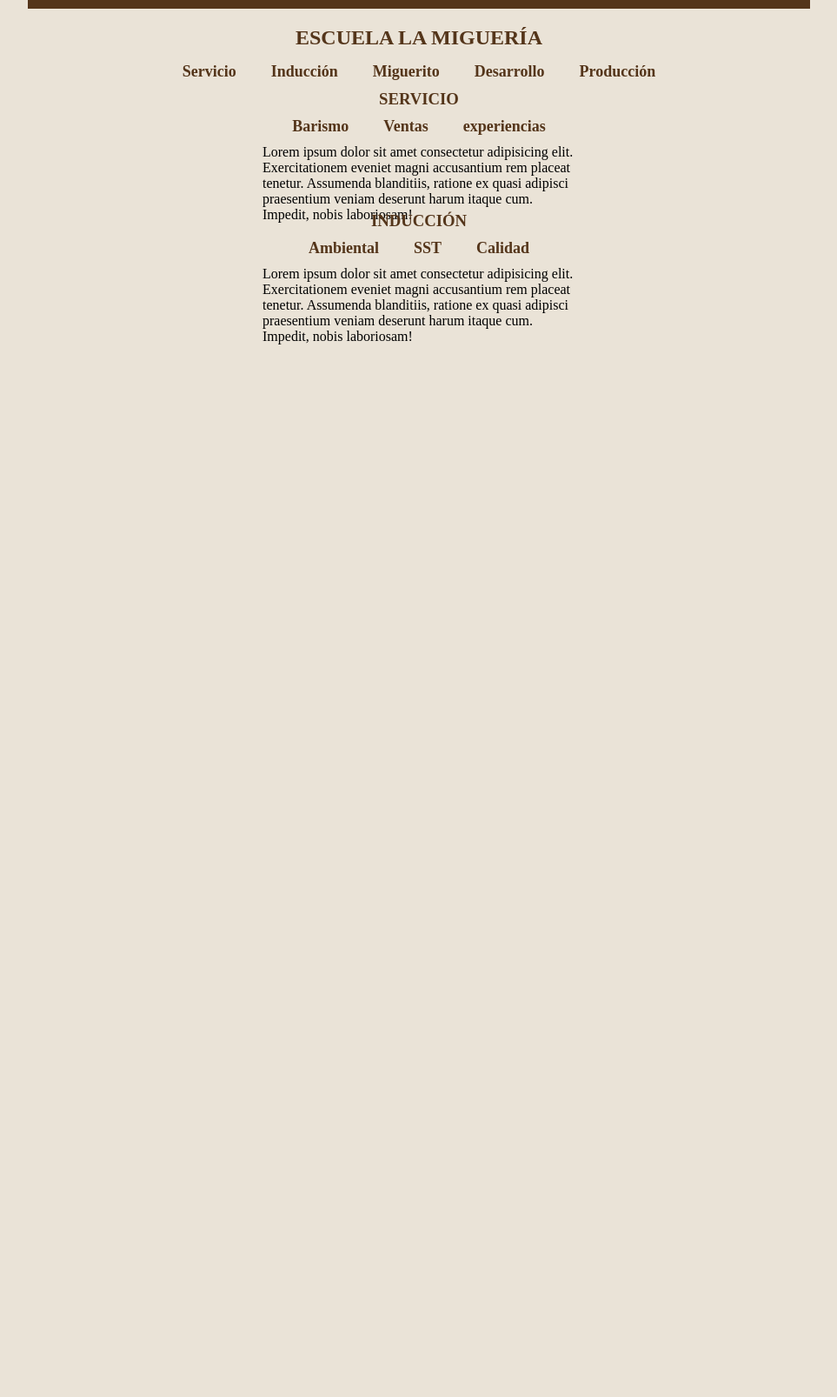
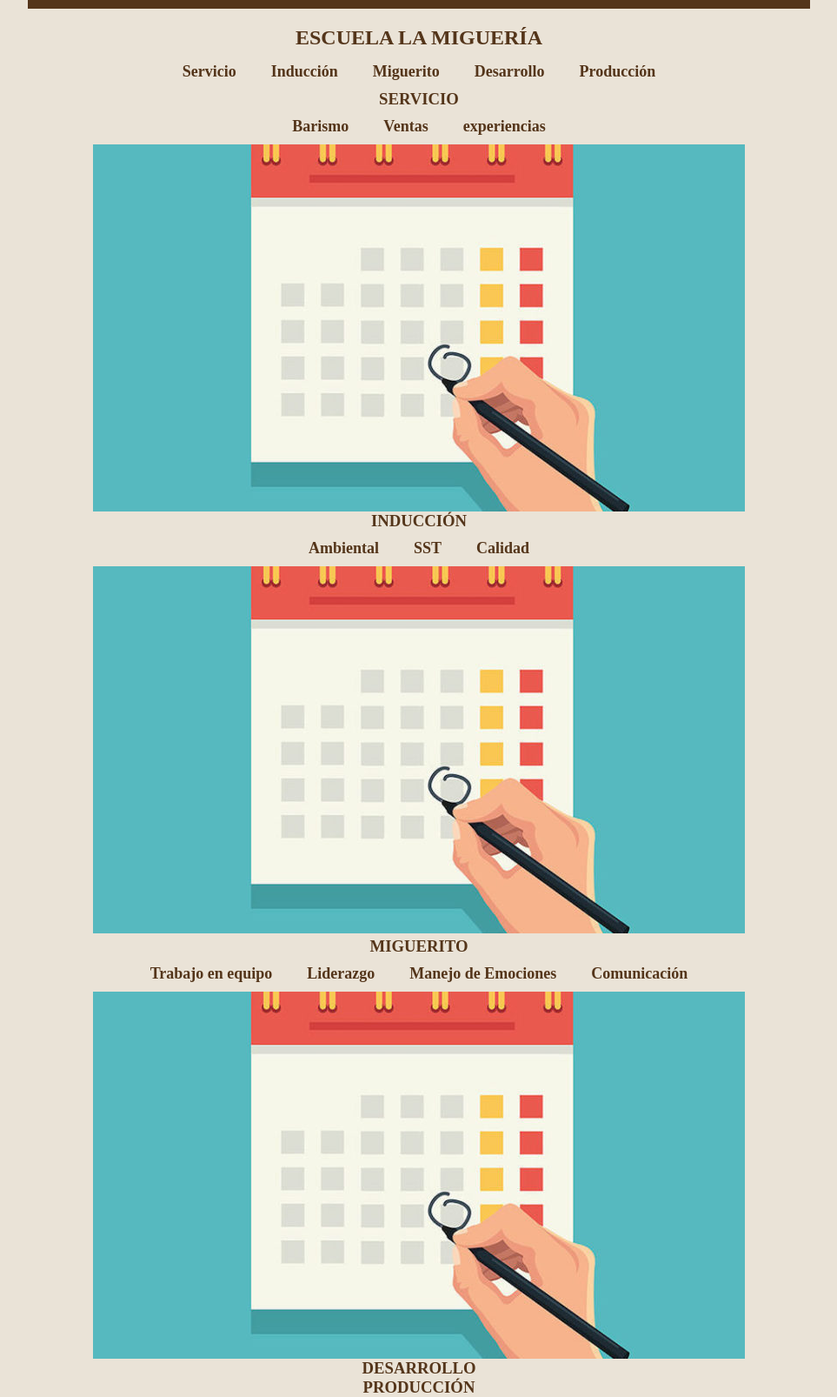
Before and after one commit to EdwinCr23/VSCODE, a plain HTML site: page Migueria/Intranet/Escuela.html in a window 1280 px wide. Shown: the part 74-1680 px from the top of the page at 87% size, without its empty margins (158-1121 px from the left). Before the commit the page ends 800 px from the top, so only its background shows below. Drawn offline with Linux system fonts and the light colour scheme.

Commit message:
Categorias

```diff
--- a/Migueria/Intranet/Escuela.html
+++ b/Migueria/Intranet/Escuela.html
@@ -65,27 +65,63 @@
         <div class="escuela-secciones">
             <a href="#Servicio">Servicio</a>
             <a href="#Inducción">Inducción</a>
-            <a href="">Miguerito</a>
+            <a href="#miguerito">Miguerito</a>
             <a href="">Desarrollo</a>
             <a href="">Producción</a>
         </div>
         <section class="Servicio" id="Servicio">
             <h1>SERVICIO</h1>
-            <div class="Cat-Indu">
+            <div class="menu">
                 <a href="">Barismo</a>
                 <a href="">Ventas</a>
                 <a href="">experiencias</a>
+                <img src="./Images/Calendar.jpg" alt="">
             </div>
-            <p>Lorem ipsum dolor sit amet consectetur adipisicing elit. Exercitationem eveniet magni accusantium rem placeat tenetur. Assumenda blanditiis, ratione ex quasi adipisci praesentium veniam deserunt harum itaque cum. Impedit, nobis laboriosam!</p>
+            <div class="cuerpo">
+
+            </div>
         </section>
         <section class="Inducción" id="Inducción">
             <h1>INDUCCIÓN</h1>
-            <div class="Cat-Indu">
-                <a href="">Ambiental</a>
-                <a href="">SST</a>
-                <a href="">Calidad</a>
+            <div class="menu">
+                <a href="#Ambiental">Ambiental</a>
+                <a href="#sst">SST</a>
+                <a href="#calidad">Calidad</a>
+                <div class="ambiental" id="ambiental">
+                    <!--<a href="">Cursos</a>-->
+                    <img src="./Images/Calendar.jpg" alt="">
+                </div>
+                <div class="sst" id="sst">
+
+                </div>
+                <div class="calidad" id="calidad">
+
+                </div>
             </div>
-            <p>Lorem ipsum dolor sit amet consectetur adipisicing elit. Exercitationem eveniet magni accusantium rem placeat tenetur. Assumenda blanditiis, ratione ex quasi adipisci praesentium veniam deserunt harum itaque cum. Impedit, nobis laboriosam!</p>
+            <div class="cuerpo">
+            </div>
+        </section>
+        <section class="miguerito" id="miguerito">
+            <h1>MIGUERITO</h1>
+            <div class="menu">
+                <a href="">Trabajo en equipo</a>
+                <a href="">Liderazgo</a>
+                <a href="">Manejo de Emociones</a>
+                <a href="">Comunicación</a>
+                <img src="./Images/Calendar.jpg" alt="">
+            </div>
+        </section>
+        <section class="desarrollo">
+            <h1>DESARROLLO</h1>
+            <div class="menu">
+
+            </div>
+        </section>
+        <section class="produccion">
+            <h1>PRODUCCIÓN</h1>
+            <div class="menu">
+
+            </div>
         </section>
     </section>
 
--- a/Migueria/Intranet/estilo-escuela.css
+++ b/Migueria/Intranet/estilo-escuela.css
@@ -79,7 +79,7 @@ body{
 .Servicio{
     width: 40%;
     max-width: 900px;
-    height: 140px;
+    height: auto;
     margin: auto;
     padding: 10 0 20 0;
 }
@@ -87,18 +87,18 @@ body{
 .Inducción{
     width: 40%;
     max-width: 900px;
-    height: 140px;
+    height: auto;
     margin:auto;
     padding: 10 0 20 0;
 }
 
-.Cat-Indu{
+.menu{
     display: flex;
     justify-content: center;
     flex-wrap: wrap;
 }
 
-.Cat-Indu a{
+.menu a{
     color: #54351a;
     text-decoration: none;
     margin: 10px 20px;
```
